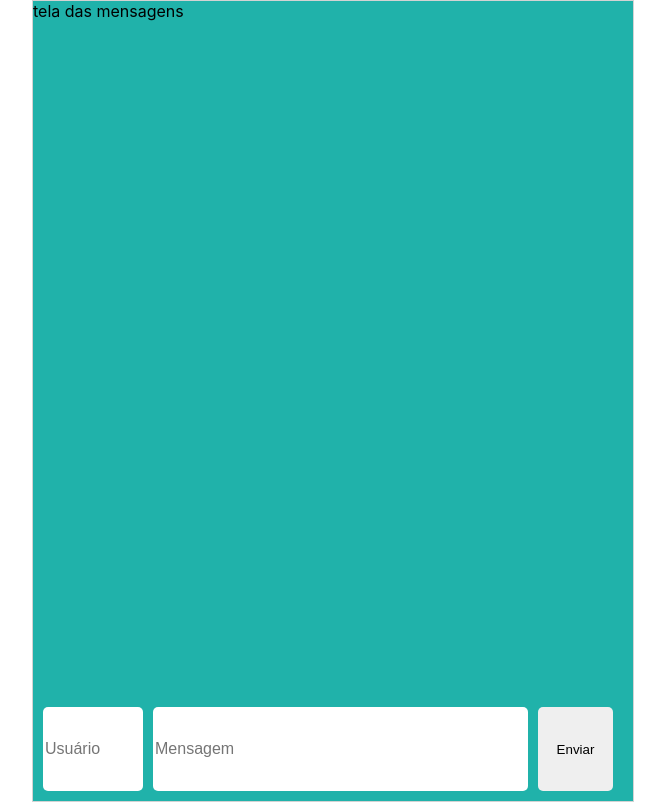
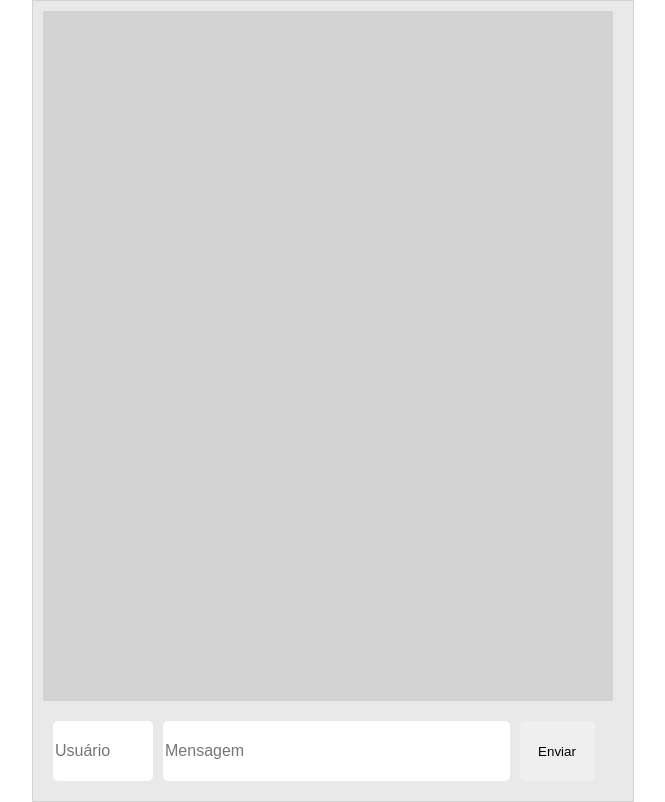
Before and after one commit to JoaoTrajano/whatsLab, a React (Create React App) app: page / in a window 1280 px wide. Shown: the whole page, without its empty margins (307-972 px from the left). Built offline with nearby package versions, Linux system fonts and the light colour scheme.

Commit message:
finalizacao do projeto

```diff
--- a/src/App.css
+++ b/src/App.css
@@ -5,32 +5,47 @@ body {
 }
 .main {
     display: grid;
-    grid-template-rows: 87vh 1fr;
     min-height: 100vh;
     margin: 0 auto;
     max-width: 600px;
     border: 1px solid lightgray;
-    background-color: lightseagreen;
+    background-color: #e9e9e9;
 }
 .container-form {
+    display: grid;
+    grid-template-rows: 1fr 80px;
+    gap: 10px;
+    padding: 10px;
+    width: 95%;
+}
+.container-mensage {
+    display: flex;
+    flex-direction: column;
+    justify-content: flex-end;
+    row-gap: 4px;
+    border: 5px;
+    padding: 16px;
+    background-color: lightgrey;
+}
+
+.mensage {
+    display: flex;
+    flex-direction: column;
+    row-gap: 4px;
+    padding: 16px;
+    background-color: white;
+    border: 1px solid lightgrey;
+    border-radius: 5px;
+    max-width: 250px;
+    justify-self: unset;
+}
+form {
     display: grid;
     grid-template-columns: 100px 1fr 75px;
     gap: 10px;
     padding: 10px;
     width: 95%;
 }
-
-.main-tela {
-    display: flex;
-    align-items: center;
-    justify-content: center;
-    flex-direction: column;
-    min-height: 100vh;
-    margin: 0 auto;
-    width: 50%;
-    padding: 16px;
-}
-
 input {
     min-height: 5vh;
     border: none;
--- a/src/App.js
+++ b/src/App.js
@@ -1,19 +1,13 @@
 import './App.css'
 
 /* imports dos componentes*/
-import { TelaDeMensagem } from "./components/TelaDeMensagem";
-import { Form } from "./components/Form";
-
-function enviarMensagem () {
-
-}
+import { ContainerForm } from "./components/Form";
 
 function App() {
 
   return (
     <main className="main">
-      <TelaDeMensagem class="main-tela"/>
-      <Form onClickFunction={enviarMensagem} />
+      <ContainerForm />
     </main>
   );
 }
--- a/src/components/Form.js
+++ b/src/components/Form.js
@@ -1,13 +1,61 @@
 import React from 'react'
+import { Mensage } from './Mensagens'
 
-export const Form = (props) => {
+export class ContainerForm extends React.Component {
 
-    return (
-        <div className="container-form">
-            <input type="text" placeholder="Usuário" name="usuario" />
-            <input type="text" placeholder="Mensagem" name="mensagem"/>
-            <button onClick={props.enviarMensagem}>Enviar</button>
-        </div>
-    )
+    constructor(props) {
+        super(props);
+        this.state = {
+            arrayMensages: []
+        }
+
+        this.onChangeNameUser = this.onChangeNameUser.bind(this);
+        this.onChangeMensage = this.onChangeMensage.bind(this);
+        this.handleSubmit = this.handleSubmit.bind(this);
+    }
+
+    onChangeNameUser = (event) => {
+        let newNameValue = event.target.value;
+        this.setState({ nameUsuario: newNameValue });
+    }
+
+    onChangeMensage = (event) => {
+        let newMensage = event.target.value;
+        this.setState({ mensage: newMensage });
+    }
+
+    handleSubmit = (event) => {
+        event.preventDefault();
+
+        const mensage = {
+            nameUsuario: this.state.nameUsuario,
+            mensage: this.state.mensage
+        }
+
+        let currentArrayMensage = this.state.arrayMensages;
+
+        currentArrayMensage.push(mensage);
+        this.setState({ arrayMensages: currentArrayMensage })
+    }
+
+    render() {
+
+        const msg = this.state.arrayMensages.map((idObject) => {
+            return <Mensage user={idObject.nameUsuario} mensage={idObject.mensage} />
+        })
+        return <div className="container-form">
+            <div className="container-mensage">
+                {msg}
+            </div>
+
+            <form onSubmit={this.handleSubmit}>
+                {/* <div className="form"> */}
+                <input onChange={this.onChangeNameUser} value={this.state.nameUsuario} type="text" placeholder="Usuário" name="usuario" />
+                <input onChange={this.onChangeMensage} type="text" placeholder="Mensagem" name="mensagem" />
+                <button>Enviar</button>
+                {/* </div> */}
+            </form>
+        </div >
+    }
 
 }
--- a/src/components/Mensagens.js
+++ b/src/components/Mensagens.js
@@ -1 +1,16 @@
 import React from 'react'
+
+export class Mensage extends React.Component {
+
+    render() {
+        return <div className="mensage">
+            <div>
+                <b><span>{this.props.user}</span></b>
+            </div>
+            <div>
+                <span>{this.props.mensage}</span>
+            </div>
+
+        </div>
+    }
+}
--- a/src/components/TelaDeMensagem.js
+++ /dev/null
@@ -1,9 +0,0 @@
-import React from 'react'
-
-export const TelaDeMensagem = () => {
-    return (
-        <section>
-            tela das mensagens
-        </section>
-    )
-}
```
Also changed, not shown: 2 other files (tests, documents, lock files or other folders).
